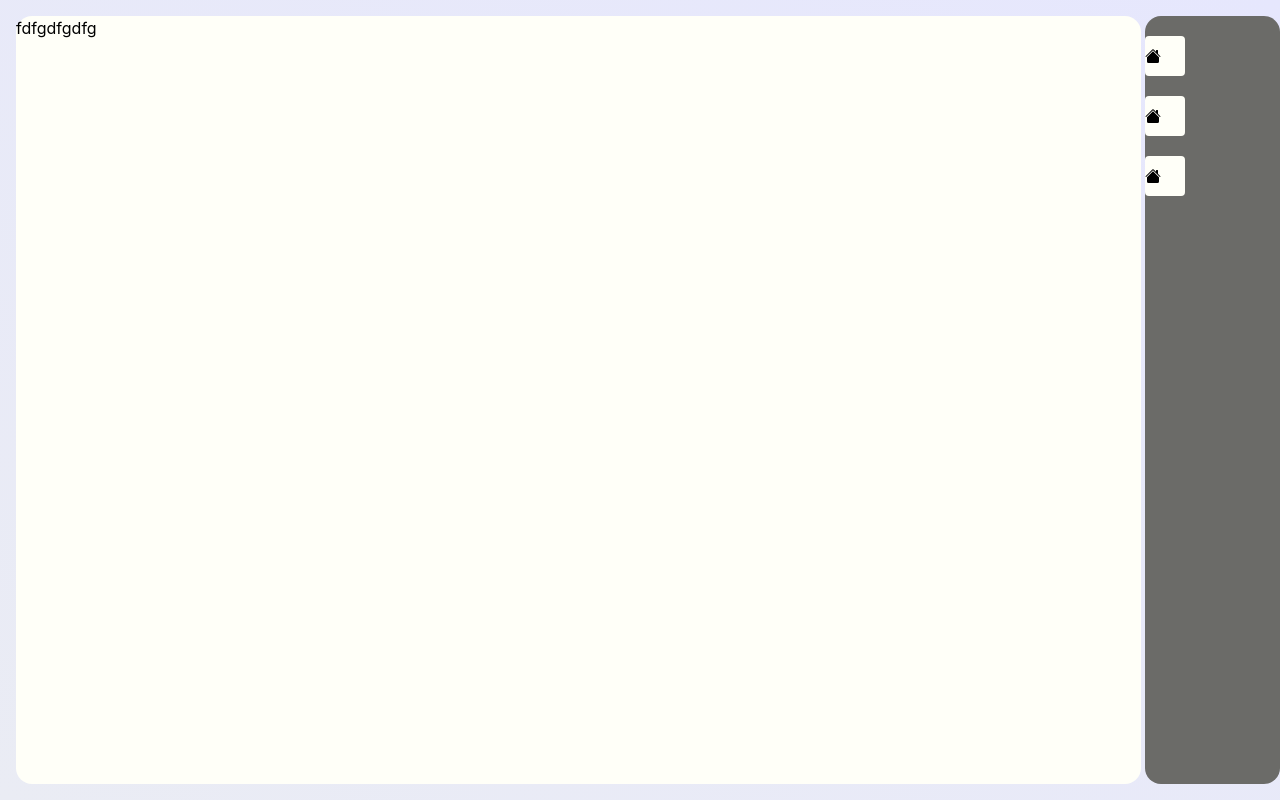
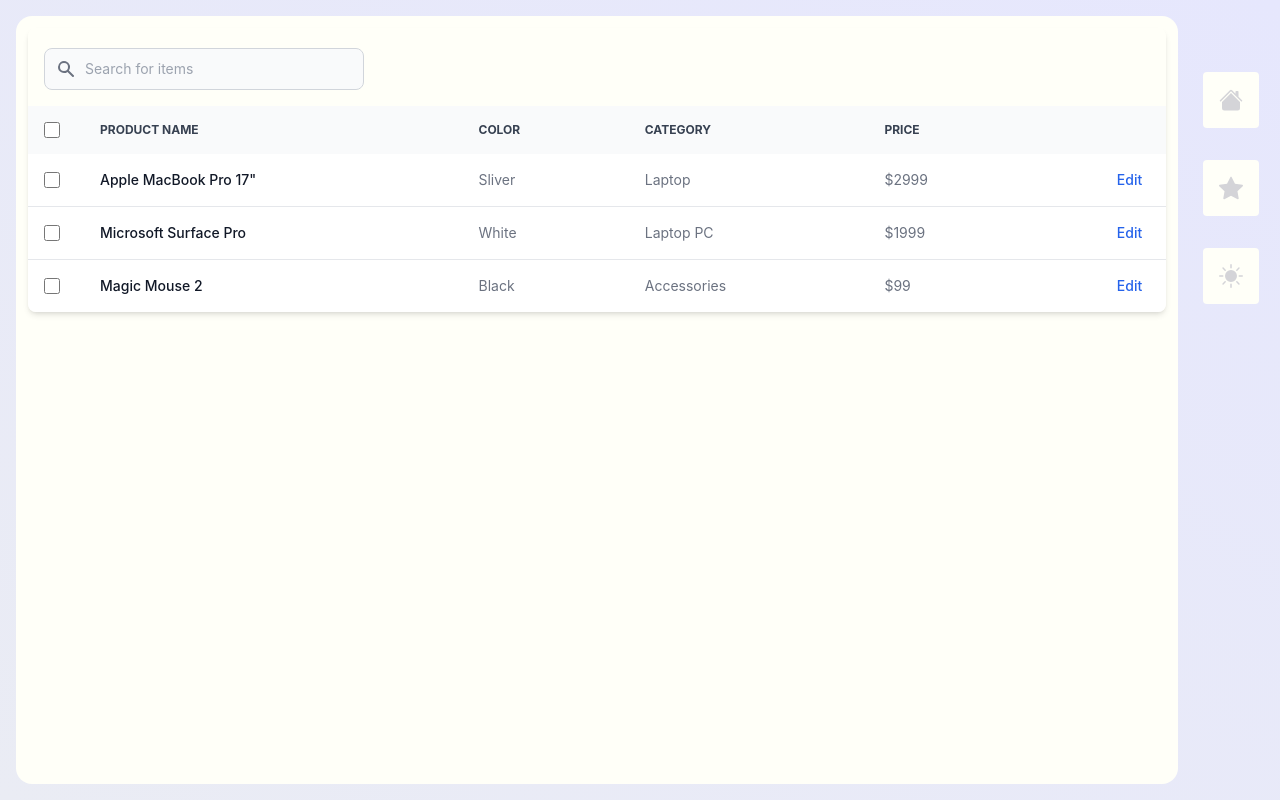
Before and after one commit to vladimir-kott/crypto_dev-y, a React (Create React App) app: page / in a window 1280 px wide. Built offline with nearby package versions, Linux system fonts and the light colour scheme.

Commit message:
added table

```diff
--- a/src/App.js
+++ b/src/App.js
@@ -6,10 +6,10 @@
     <div className="App">
       <div className='flex flex-col h-screen bg-gradient-to-tr from-[#EAECF4] to-[#E6E7FD]'>
         <div className='grid grid-rows-1 grid-flow-col gap-1 mt-4 mb-4 ml-4 h-screen'>
-          <div className="col-span-11 bg-[#FFFFF8] rounded-2xl">
+          <div className="col-span-12 bg-[#FFFFF8] rounded-2xl">
             <Main/>
           </div>
-          <div className="col-span-1 bg-[#6b6b68] rounded-2xl">
+          <div className="col-span-1"> {/*border-2 border-black*/}
             <NavPanel/>
           </div>
         </div>
--- /dev/null
+++ b/src/app/components/table.jsx
@@ -0,0 +1,117 @@
+import React from "react";
+
+const Table = () => {
+    return (
+        <div class="w-full overflow-x-auto shadow-md rounded-lg">
+            <div class="p-4">
+                <label for="table-search" class="sr-only">Search</label>
+                <div class="relative mt-1">
+                    <div class="absolute inset-y-0 left-0 flex items-center pl-3 pointer-events-none">
+                        <svg class="w-5 h-5 text-gray-500 dark:text-gray-400" fill="currentColor" viewBox="0 0 20 20" xmlns="http://www.w3.org/2000/svg"><path fill-rule="evenodd" d="M8 4a4 4 0 100 8 4 4 0 000-8zM2 8a6 6 0 1110.89 3.476l4.817 4.817a1 1 0 01-1.414 1.414l-4.816-4.816A6 6 0 012 8z" clip-rule="evenodd"></path></svg>
+                    </div>
+                    <input type="text" id="table-search" class="bg-gray-50 border border-gray-300 text-gray-900 text-sm rounded-lg focus:ring-blue-500 focus:border-blue-500 block w-80 pl-10 p-2.5  dark:bg-gray-700 dark:border-gray-600 dark:placeholder-gray-400 dark:text-white dark:focus:ring-blue-500 dark:focus:border-blue-500" placeholder="Search for items"/>
+                </div>
+            </div>
+            <table class="w-full text-sm text-left text-gray-500 dark:text-gray-400">
+                <thead class="text-xs text-gray-700 uppercase bg-gray-50 dark:bg-gray-700 dark:text-gray-400">
+                    <tr>
+                        <th scope="col" class="p-4">
+                            <div class="flex items-center">
+                                <input id="checkbox-all-search" type="checkbox" class="w-4 h-4 text-blue-600 bg-gray-100 border-gray-300 rounded focus:ring-blue-500 dark:focus:ring-blue-600 dark:ring-offset-gray-800 focus:ring-2 dark:bg-gray-700 dark:border-gray-600"/>
+                                <label for="checkbox-all-search" class="sr-only">checkbox</label>
+                            </div>
+                        </th>
+                        <th scope="col" class="px-6 py-3">
+                            Product name
+                        </th>
+                        <th scope="col" class="px-6 py-3">
+                            Color
+                        </th>
+                        <th scope="col" class="px-6 py-3">
+                            Category
+                        </th>
+                        <th scope="col" class="px-6 py-3">
+                            Price
+                        </th>
+                        <th scope="col" class="px-6 py-3">
+                            <span class="sr-only">Edit</span>
+                        </th>
+                    </tr>
+                </thead>
+                <tbody>
+                    <tr class="bg-white border-b dark:bg-gray-800 dark:border-gray-700 hover:bg-gray-50 dark:hover:bg-gray-600">
+                        <td class="w-4 p-4">
+                            <div class="flex items-center">
+                                <input id="checkbox-table-search-1" type="checkbox" class="w-4 h-4 text-blue-600 bg-gray-100 border-gray-300 rounded focus:ring-blue-500 dark:focus:ring-blue-600 dark:ring-offset-gray-800 focus:ring-2 dark:bg-gray-700 dark:border-gray-600"/>
+                                <label for="checkbox-table-search-1" class="sr-only">checkbox</label>
+                            </div>
+                        </td>
+                        <th scope="row" class="px-6 py-4 font-medium text-gray-900 dark:text-white whitespace-nowrap">
+                            Apple MacBook Pro 17"
+                        </th>
+                        <td class="px-6 py-4">
+                            Sliver
+                        </td>
+                        <td class="px-6 py-4">
+                            Laptop
+                        </td>
+                        <td class="px-6 py-4">
+                            $2999
+                        </td>
+                        <td class="px-6 py-4 text-right">
+                            <a href="#" class="font-medium text-blue-600 dark:text-blue-500 hover:underline">Edit</a>
+                        </td>
+                    </tr>
+                    <tr class="bg-white border-b dark:bg-gray-800 dark:border-gray-700 hover:bg-gray-50 dark:hover:bg-gray-600">
+                        <td class="w-4 p-4">
+                            <div class="flex items-center">
+                                <input id="checkbox-table-search-2" type="checkbox" class="w-4 h-4 text-blue-600 bg-gray-100 border-gray-300 rounded focus:ring-blue-500 dark:focus:ring-blue-600 dark:ring-offset-gray-800 focus:ring-2 dark:bg-gray-700 dark:border-gray-600"/>
+                                <label for="checkbox-table-search-2" class="sr-only">checkbox</label>
+                            </div>
+                        </td>
+                        <th scope="row" class="px-6 py-4 font-medium text-gray-900 dark:text-white whitespace-nowrap">
+                            Microsoft Surface Pro
+                        </th>
+                        <td class="px-6 py-4">
+                            White
+                        </td>
+                        <td class="px-6 py-4">
+                            Laptop PC
+                        </td>
+                        <td class="px-6 py-4">
+                            $1999
+                        </td>
+                        <td class="px-6 py-4 text-right">
+                            <a href="#" class="font-medium text-blue-600 dark:text-blue-500 hover:underline">Edit</a>
+                        </td>
+                    </tr>
+                    <tr class="bg-white dark:bg-gray-800 hover:bg-gray-50 dark:hover:bg-gray-600">
+                        <td class="w-4 p-4">
+                            <div class="flex items-center">
+                                <input id="checkbox-table-search-3" type="checkbox" class="w-4 h-4 text-blue-600 bg-gray-100 border-gray-300 rounded focus:ring-blue-500 dark:focus:ring-blue-600 dark:ring-offset-gray-800 focus:ring-2 dark:bg-gray-700 dark:border-gray-600"/>
+                                <label for="checkbox-table-search-3" class="sr-only">checkbox</label>
+                            </div>
+                        </td>
+                        <th scope="row" class="px-6 py-4 font-medium text-gray-900 dark:text-white whitespace-nowrap">
+                            Magic Mouse 2
+                        </th>
+                        <td class="px-6 py-4">
+                            Black
+                        </td>
+                        <td class="px-6 py-4">
+                            Accessories
+                        </td>
+                        <td class="px-6 py-4">
+                            $99
+                        </td>
+                        <td class="px-6 py-4 text-right">
+                            <a href="#" class="font-medium text-blue-600 dark:text-blue-500 hover:underline">Edit</a>
+                        </td>
+                    </tr>
+                </tbody>
+            </table>
+        </div>
+     );
+}
+
+export default Table;
--- a/src/app/layouts/main.jsx
+++ b/src/app/layouts/main.jsx
@@ -1,10 +1,11 @@
 import React from "react";
 import NavPanel from "./navPanel";
+import Table from "../components/table"
 
 const Main = () => {
     return (
-        <div className="flex">
-            <p>fdfgdfgdfg</p>
+        <div className="flex m-3">{/*border-2 border-black*/}
+            <Table/>
         </div>
     );
 }
--- a/src/app/layouts/navPanel.jsx
+++ b/src/app/layouts/navPanel.jsx
@@ -1,17 +1,17 @@
 import React from "react"
-import { HouseFill } from 'react-bootstrap-icons'
+import { HouseFill, StarFill, SunFill } from 'react-bootstrap-icons'
 
 const NavPanel = () => {
     return (
-        <div className="flex flex-col pt-5 space-y-5">
-            <button className='bg-[#FFFFF8] rounded w-10 h-10 text-center'>
-                <HouseFill />
+        <div className="flex flex-col items-center pt-14 space-y-8">
+            <button className='flex items-center justify-center bg-[#FFFFF8] rounded w-14 h-14 text-center hover:bg-[#f4f7fd] hover:shadow-xl hover:border-2 hover:border-black transform hover:scale-110 transition duration-200'>
+                <HouseFill className="text-zinc-300" size={24}/>
             </button>
-            <button className='bg-[#FFFFF8] rounded w-10 h-10 text-center'>
-                <HouseFill />
+            <button className='flex items-center justify-center bg-[#FFFFF8] rounded w-14 h-14 text-center hover:bg-[#f4f7fd] hover:shadow-xl hover:border-2 hover:border-black transform hover:scale-110 transition duration-200'>
+                <StarFill className="text-zinc-300" size={24}/>
             </button>
-            <button className='bg-[#FFFFF8] rounded w-10 h-10 text-center'>
-                <HouseFill />
+            <button className='flex items-center justify-center bg-[#FFFFF8] rounded w-14 h-14 text-center hover:bg-[#f4f7fd] hover:shadow-xl hover:border-2 hover:border-black transform hover:scale-110 transition duration-200'>
+                <SunFill className="text-zinc-300" size={24}/>
             </button>
         </div>
      );
```
